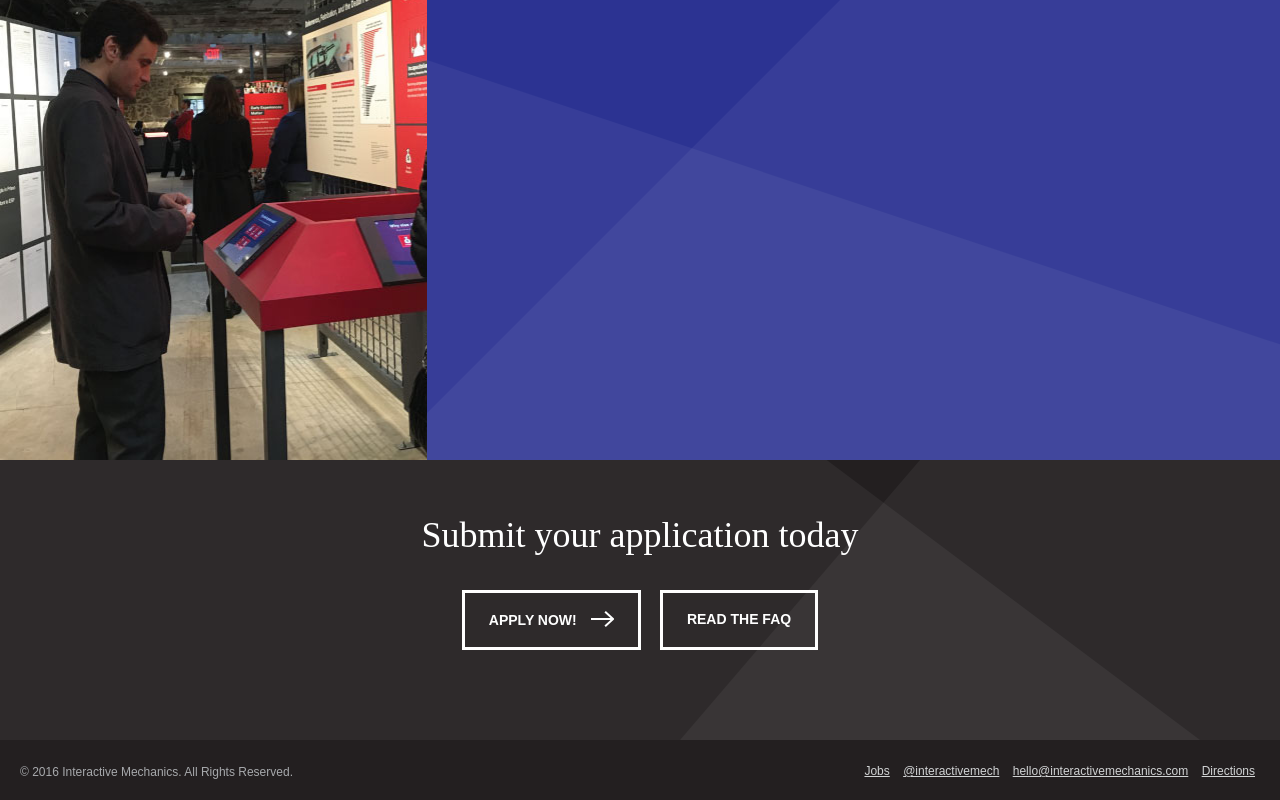
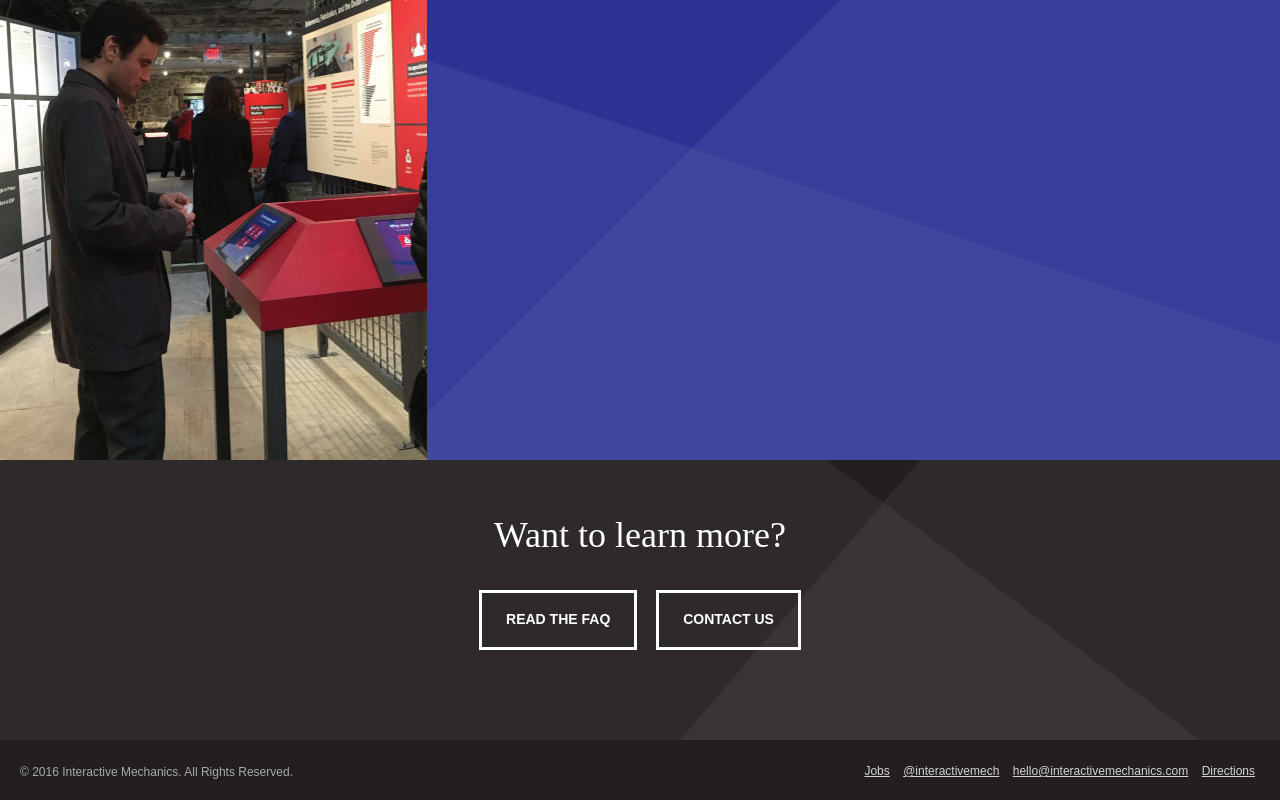
Before and after one commit to InteractiveMechanics/interactivemechanics-fellowship, a website: page index.html in a window 1280 px wide. Shown: the part 7340-8140 px from the top of the page. Drawn offline with nearby package versions, Linux system fonts and the light colour scheme.

```diff
--- a/index.html
+++ b/index.html
@@ -224,17 +224,9 @@
         </section>
         <section class="section-half-tall" id="apply-now">
             <div class="block block-half-tall block-three-wide block-apply-now text-center">
-                <h3>Submit your application today</h3>
-                <a href="https://interactive-mechanics.forms.fm/interactive-mechanics-fellowship-program" class="btn btn-default btn-white">Apply Now!
-                    <!-- Generator: Adobe Illustrator 19.1.0, SVG Export Plug-In  -->
-                    <svg version="1.1"
-                    	 xmlns="http://www.w3.org/2000/svg" xmlns:xlink="http://www.w3.org/1999/xlink" xmlns:a="http://ns.adobe.com/AdobeSVGViewerExtensions/3.0/"
-                    	 x="0px" y="0px" width="24px" height="16.4px" viewBox="0 0 24 16.4" enable-background="new 0 0 24 16.4" xml:space="preserve"><defs></defs>
-                            <line fill="none" stroke="#BCBEC0" stroke-width="2" stroke-miterlimit="10" x1="0" y1="8.2" x2="21.8" y2="8.2"/>
-                            <polygon fill="#BCBEC0" points="15.2,16.4 13.8,14.9 21.1,8.2 13.8,1.5 15.2,0 24,8.2 			"/>
-                    </svg>
-                </a>
+                <h3>Want to learn more?</h3>
                 <a href="faq/" class="btn btn-default btn-white">Read the FAQ</a>
+                <a href="http://interactivemechanics.com/contact" class="btn btn-default btn-white">Contact Us</a>
             </div>
         </section>
     </main>
```
